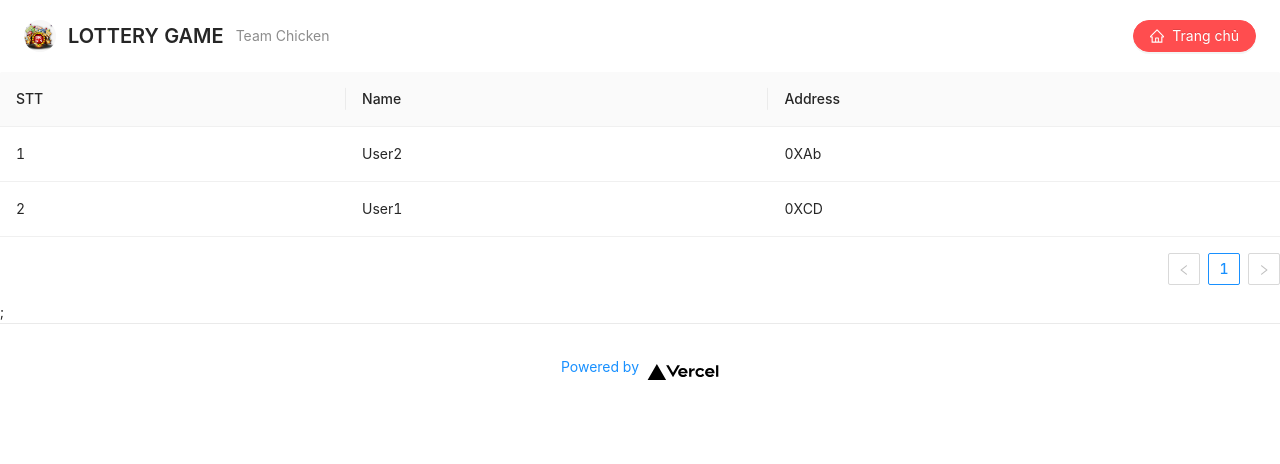
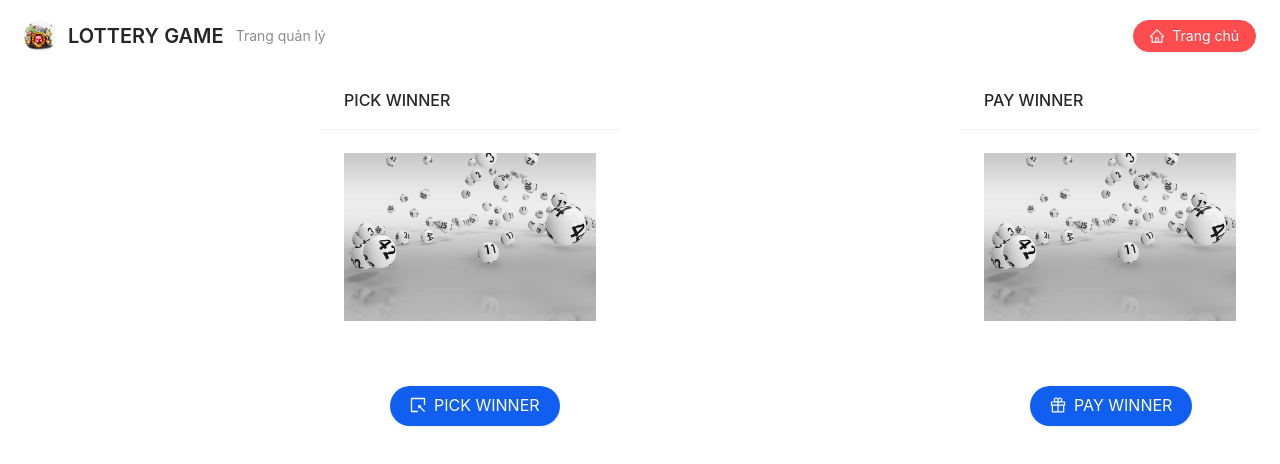
Before and after one commit to TuongDuyTran/lottery-game-dapp, a Next.js app: page /admin in a window 1280 px wide. Shown: the top 464 px of the page. Built offline with nearby package versions, Linux system fonts and the light colour scheme.

Commit message:
custom page admin

```diff
--- a/pages/admin.js
+++ b/pages/admin.js
@@ -1,8 +1,8 @@
 
 import styles from "../styles/Home.module.css";
 import "antd/dist/antd.css";
-import { Button, PageHeader, Image, Table } from "antd";
-import { HomeOutlined, WalletOutlined } from "@ant-design/icons";
+import { Button, PageHeader, Image, Col, Row, Card } from "antd";
+import { HomeOutlined, GiftOutlined, SelectOutlined } from "@ant-design/icons";
 import { useRouter } from 'next/router'
 
 export default function Admin() {
@@ -22,10 +22,10 @@ export default function Admin() {
 
   const columns = [
     {
-        title: 'STT',
-        dataIndex: 'key',
-        key: 'key',
-      },,
+      title: 'STT',
+      dataIndex: 'key',
+      key: 'key',
+    }, ,
     {
       title: 'Name',
       dataIndex: 'name',
@@ -44,7 +44,7 @@ export default function Admin() {
       <PageHeader
         title="LOTTERY GAME"
         className="site-page-header"
-        subTitle="Team Chicken"
+        subTitle="Trang quản lý"
         extra={[
           <Button key="2" type="danger" shape="round" onClick={() => router.push('/')}>
             <HomeOutlined />
@@ -55,20 +55,39 @@ export default function Admin() {
           src: "./images/lottery.png",
         }}
       ></PageHeader>
-        <Table dataSource={dataSource} columns={columns} />;
 
-      <footer className={styles.footer}>
-        <a
-          href="https://vercel.com?utm_source=create-next-app&utm_medium=default-template&utm_campaign=create-next-app"
-          target="_blank"
-          rel="noopener noreferrer"
-        >
-          Powered by{" "}
-          <span className={styles.logo}>
-            <Image src="/vercel.svg" alt="Vercel Logo" width={72} height={16} />
-          </span>
-        </a>
-      </footer>
+      <Row>
+        <Col span={6} offset={6}>
+        <Card title="PICK WINNER" bordered={false} style={{ width: 300 }}>
+          <div className={styles.cardAdmin}>
+          <Image
+            src="/images/hinh2.jpg"
+            alt="Vercel Logo"
+            width={'100%'}
+            height={'100%'}
+            preview={false}
+          />
+        <Button className={styles.buttonAdmin} type="primary" shape="round" icon={<SelectOutlined />} size={'large'} >PICK WINNER</Button>
+          </div>
+          <div className={styles.messageAdmin}>Long dz</div>
+    </Card>
+        </Col>
+        <Col span={6} offset={6}>
+        <Card title="PAY WINNER" bordered={false} style={{ width: 300 }}>
+          <div className={styles.cardAdmin}>
+          <Image
+            src="/images/hinh2.jpg"
+            alt="Vercel Logo"
+            width={'100%'}
+            height={'100%'}
+            preview={false}
+          />
+        <Button className={styles.buttonAdmin} type="primary" shape="round" icon={<GiftOutlined />} size={'large'} >PAY WINNER</Button>
+          </div>
+        <div className={styles.messageAdmin}>Long dz</div>
+    </Card>
+        </Col>
+      </Row>
     </div>
   );
 }
--- a/styles/Home.module.css
+++ b/styles/Home.module.css
@@ -160,6 +160,23 @@
 
 .contentTable {
   position: absolute;
-  margin-top: 31%;
+  margin-top: 26%;
   width: 85%;
 }
+.messageAdmin {
+  justify-content: center;
+  display: flex;
+  align-items: center;
+}
+.cardAdmin {
+  position: relative;
+}
+.buttonAdmin {
+  position: absolute;
+  top: 27px;
+  left: 46px;
+  align-items: center;
+  display: flex;
+  margin-top: 15%;
+  animation: animPing 3s 1s linear infinite;
+}
```
Also changed, not shown: pages/index.js (+24 -0 lines).
